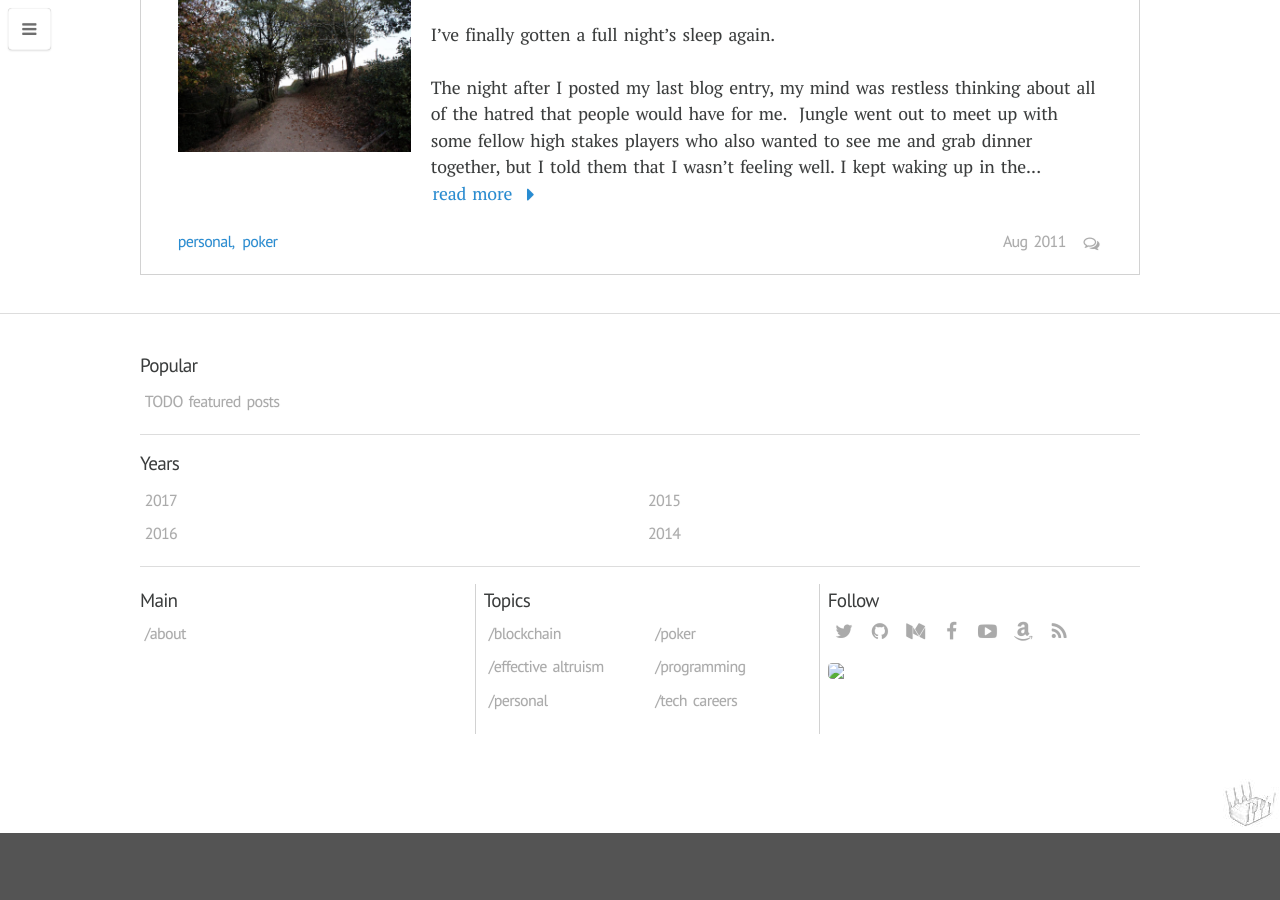
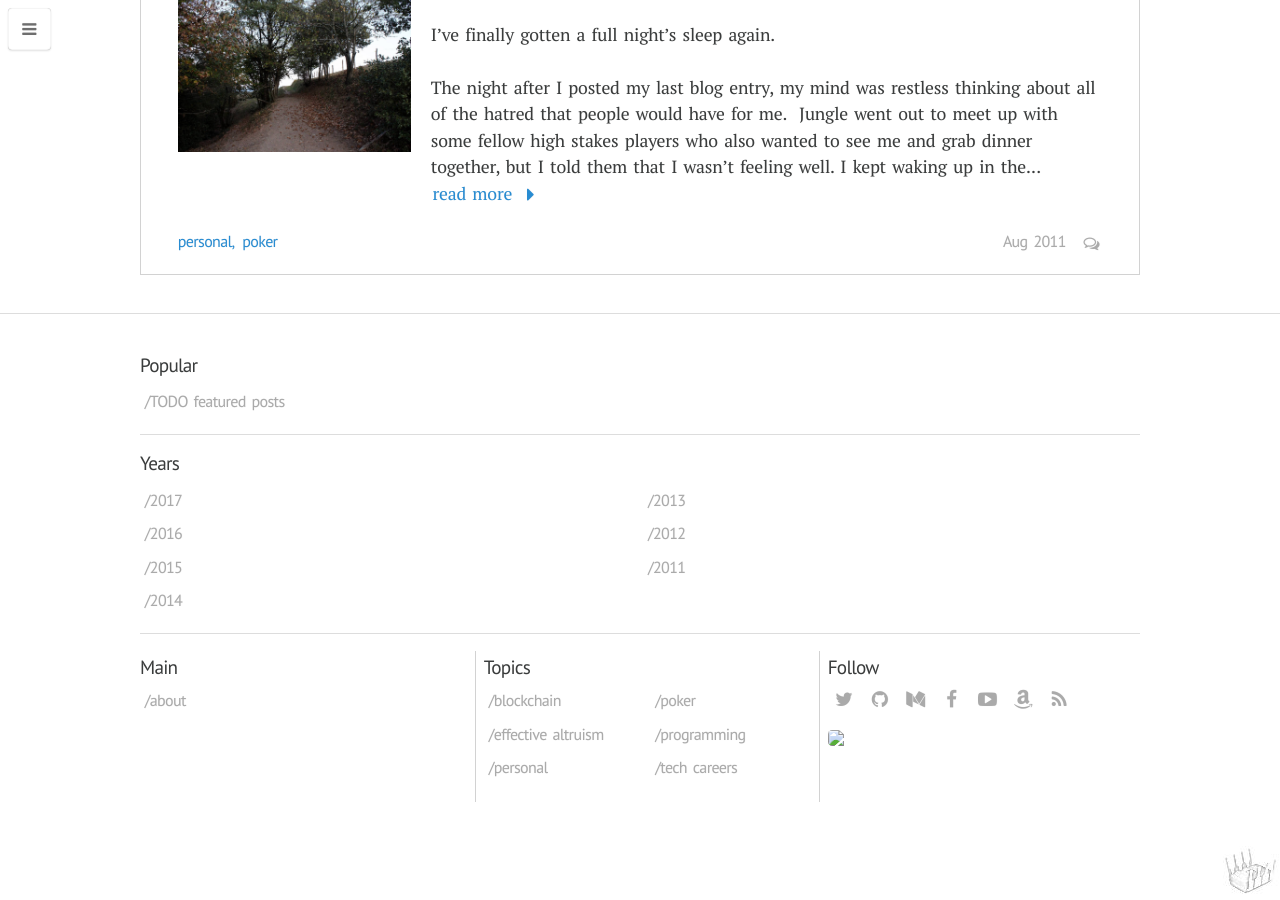
Before and after one commit to rachelbasse/haseebq, a Jekyll site: the page built from index.html, in a window 1280 px wide and 900 px high, scrolled down 2083 px. Built offline with Jekyll 4.4.1, drawn with Linux system fonts in a browser that asks for light colours; nearby versions of some CDN libraries; some web fonts are replaced; comment, search, counter and statistics services are not loaded; before the commit the page ends 2916 px from its top, so only the background shows below that.

Commit message:
edit year menu at bottom

```diff
--- a/_config.yml
+++ b/_config.yml
@@ -28,10 +28,10 @@ collections:
     permalink: /:title/
   tags:
     output: true
-    permalink: /:collection/:path/
+    permalink: /:path/
   years:
     output: true
-    permalink: /:collection/:path/
+    permalink: /:path/
 cover: images/timers.jpg
 defaults:
   -
--- a/_includes/tags.html
+++ b/_includes/tags.html
@@ -1,10 +1,10 @@
 {% for tag in include.tags %}
   {% unless forloop.last %}
-    <a href="{{ site.url }}/tags/{{ tag | slugify }}">
+    <a href="{{ site.url }}/{{ tag | slugify }}">
       {{ tag | rstrip | append: "," }}
     </a>
   {% else %}
-    <a href="{{ site.url }}/tags/{{ tag | slugify }}">
+    <a href="{{ site.url }}/{{ tag | slugify }}">
       {{ tag }}
     </a>
   {% endunless %}
--- a/_layouts/default.html
+++ b/_layouts/default.html
@@ -32,15 +32,18 @@
       <div class="secondary spacer">
         <div class="ui tight small header">Popular</div>
         <div class="menulist">
-          <a class="item" href="">TODO featured posts</a>
+          <a class="item" href="">/TODO featured posts</a>
         </div>
         <div class="ui divider"></div>
         <div class="ui tight small header">Years</div>
         <div class="menulist">
-          <a class="item" href="">2017</a>
-          <a class="item" href="">2016</a>
-          <a class="item" href="">2015</a>
-          <a class="item" href="">2014</a>
+          <a class="item" href="{{ site.url }}/2017">/2017</a>
+          <a class="item" href="{{ site.url }}/2016">/2016</a>
+          <a class="item" href="{{ site.url }}/2015">/2015</a>
+          <a class="item" href="{{ site.url }}/2014">/2014</a>
+          <a class="item" href="{{ site.url }}/2013">/2013</a>
+          <a class="item" href="{{ site.url }}/2012">/2012</a>
+          <a class="item" href="{{ site.url }}/2011">/2011</a>
         </div>
         <div class="ui divider"></div>
         {% include navigation.html %}
```
